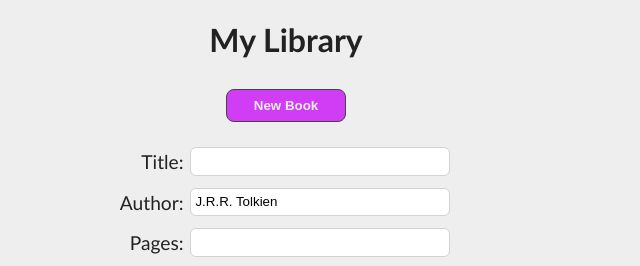
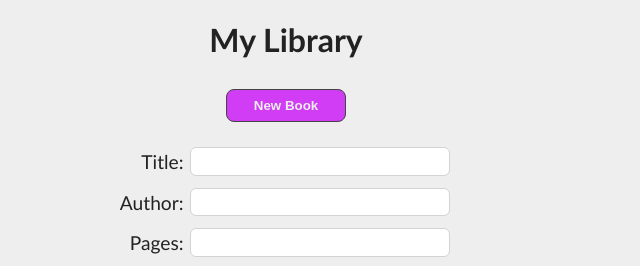
Before and after one commit to Slashmyaxl/library-project, a plain HTML site: page index.html in a window 1280 px wide. Both pictures are taken after a click on the button "New Book". Shown: the top 266 px of the page, 354-994 px from the left. Drawn offline with Linux system fonts and the light colour scheme.

Commit message:
Remove dummy value from author input

```diff
--- a/index.html
+++ b/index.html
@@ -18,7 +18,7 @@
                     </div>
                     <div class="form-input">
                         <label for="author">Author: </label>
-                        <input type="text" id="author" name="author" value="J.R.R. Tolkien">
+                        <input type="text" id="author" name="author">
                     </div>
                     <div class="form-input">
                         <label for="pages">Pages: </label>
--- a/library.js
+++ b/library.js
@@ -100,7 +100,6 @@ function tabulateLibrary(array) {
     });
 }
 
-
 // Buttons
 
 enableForm.addEventListener('click', () => {
```
